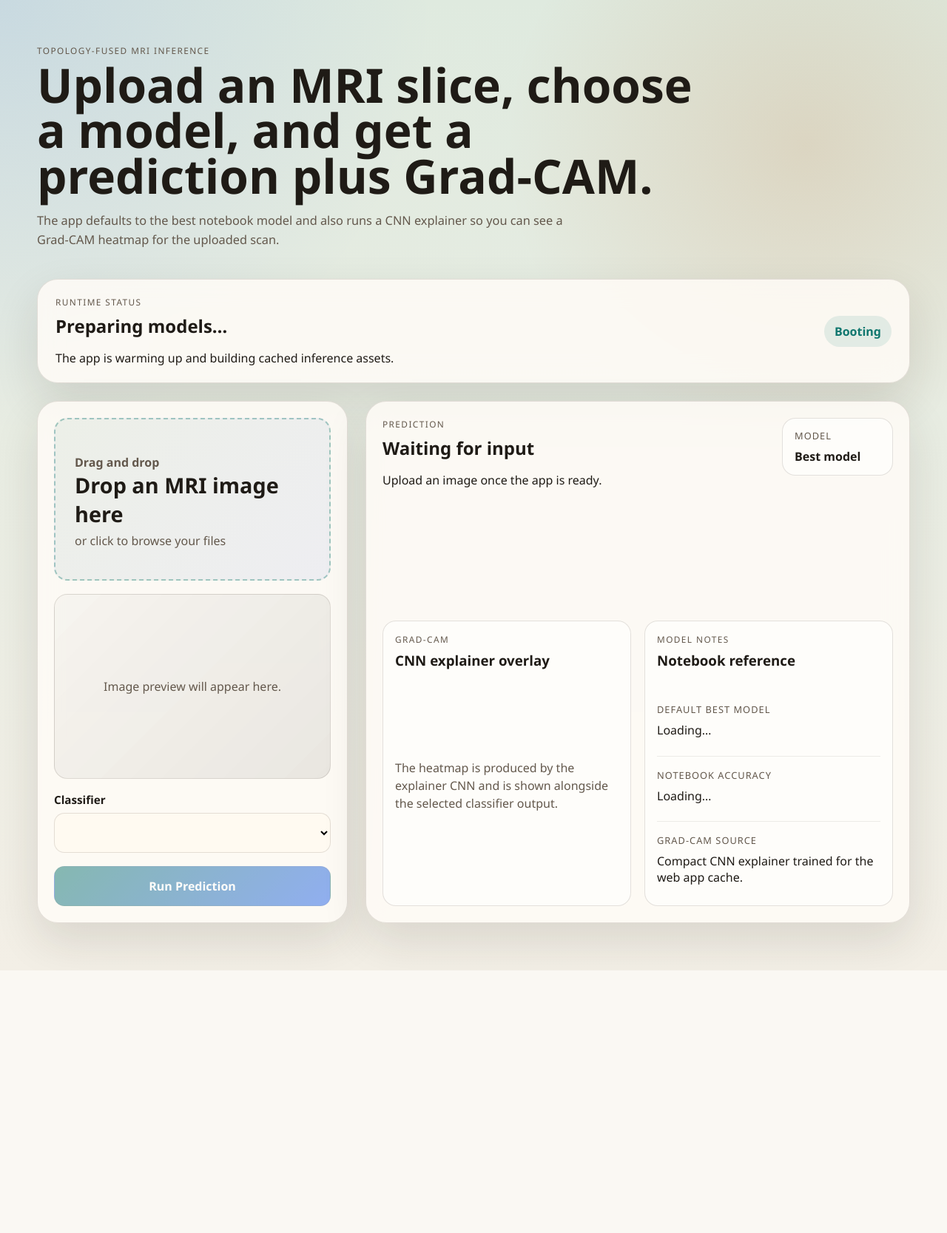
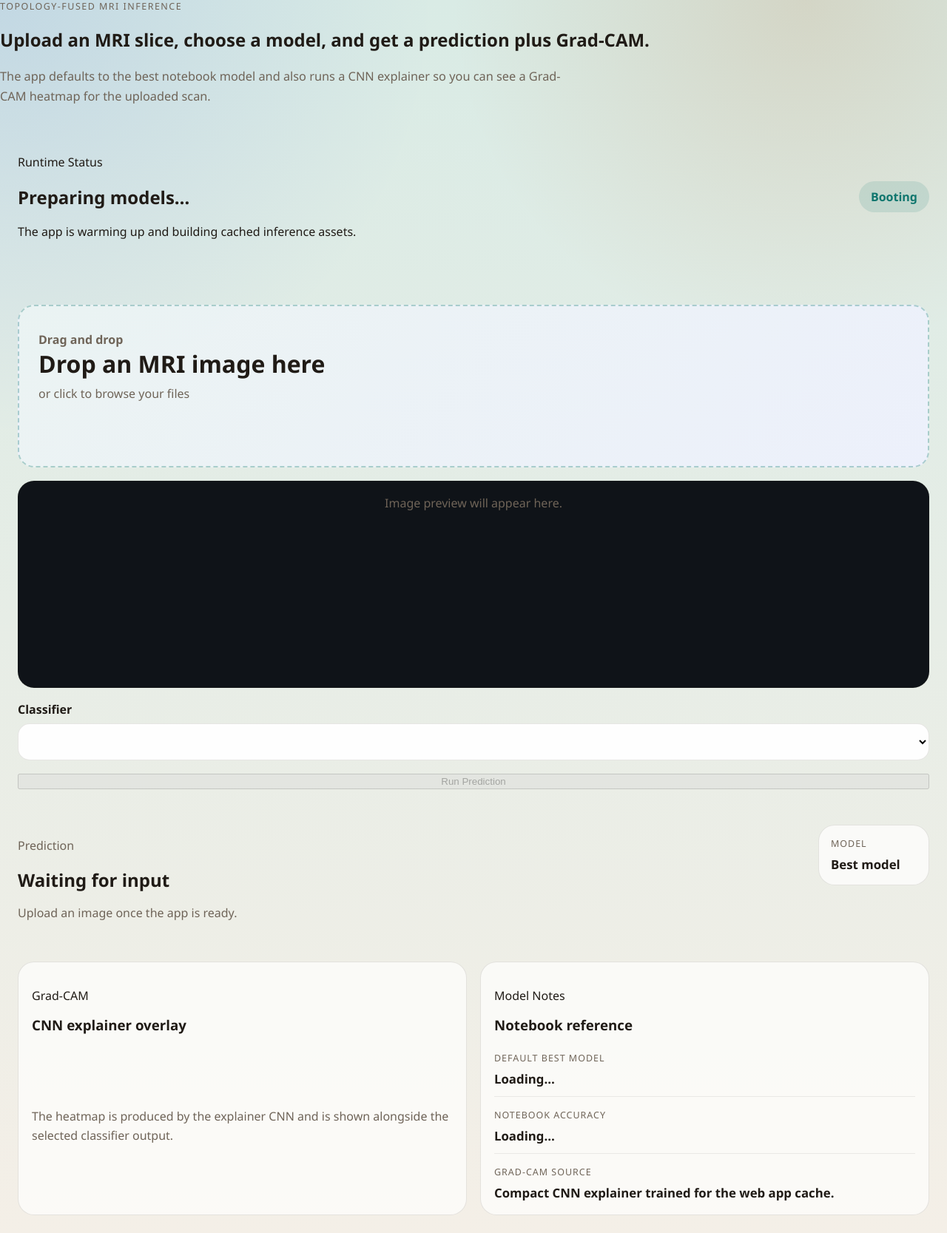
Before and after one commit to sairam3824/BrainTumor, a Flask app: template brain_tumor_web/templates/index.html in a window 1280 px wide. Shown: the whole page at 74% size. Before the commit the page ends 1312 px from the top, so only its background shows below. Run offline with Flask 3, Linux system fonts and the light colour scheme; the template is opened without the code that fills it, so the values that code supplies are empty.

Commit message:
Update UI styling

```diff
--- a/brain_tumor_web/static/styles.css
+++ b/brain_tumor_web/static/styles.css
@@ -1,17 +1,20 @@
 :root {
-  --bg: #f3efe6;
-  --bg-accent: #dfeadf;
-  --panel: rgba(255, 252, 247, 0.84);
-  --panel-strong: rgba(255, 250, 242, 0.96);
-  --line: rgba(67, 54, 39, 0.14);
-  --text: #1f1b16;
-  --muted: #63584c;
+  --bg: #f4efe7;
+  --bg-2: #d9ebe5;
+  --surface: rgba(255, 252, 247, 0.88);
+  --surface-strong: rgba(255, 255, 255, 0.94);
+  --surface-soft: rgba(255, 255, 255, 0.68);
+  --text: #201b16;
+  --muted: #6f6458;
+  --line: rgba(62, 49, 36, 0.12);
   --accent: #0f766e;
-  --accent-2: #b45309;
-  --accent-3: #2563eb;
-  --shadow: 0 24px 60px rgba(44, 34, 24, 0.12);
-  --radius-lg: 28px;
-  --radius-md: 18px;
+  --accent-2: #1d4ed8;
+  --accent-3: #b45309;
+  --danger: #b42318;
+  --shadow: 0 24px 60px rgba(36, 28, 20, 0.12);
+  --radius-xl: 32px;
+  --radius-lg: 22px;
+  --radius-md: 16px;
   --radius-sm: 12px;
   --font-display: "Avenir Next", "Segoe UI", sans-serif;
   --font-body: "IBM Plex Sans", "Segoe UI", sans-serif;
@@ -21,15 +24,24 @@
   box-sizing: border-box;
 }
 
+[hidden] {
+  display: none !important;
+}
+
 body {
   margin: 0;
   min-height: 100vh;
   color: var(--text);
   font-family: var(--font-body);
   background:
-    radial-gradient(circle at top left, rgba(37, 99, 235, 0.12), transparent 32%),
-    radial-gradient(circle at 85% 15%, rgba(180, 83, 9, 0.14), transparent 26%),
-    linear-gradient(180deg, var(--bg-accent), var(--bg));
+    radial-gradient(circle at top left, rgba(29, 78, 216, 0.12), transparent 28%),
+    radial-gradient(circle at 85% 0%, rgba(180, 83, 9, 0.14), transparent 24%),
+    linear-gradient(180deg, var(--bg-2), var(--bg));
+}
+
+a {
+  color: inherit;
+  text-decoration: none;
 }
 
 img {
@@ -37,168 +49,422 @@ img {
   display: block;
 }
 
-.shell {
-  width: min(1180px, calc(100vw - 32px));
+.page-shell {
+  width: min(1200px, calc(100vw - 32px));
   margin: 0 auto;
-  padding: 40px 0 64px;
+  padding: 28px 0 56px;
+}
+
+.site-header {
+  display: flex;
+  align-items: center;
+  justify-content: space-between;
+  gap: 24px;
+  margin-bottom: 28px;
+}
+
+.brand {
+  display: flex;
+  align-items: center;
+  gap: 14px;
+}
+
+
+.brand-copy {
+  display: block;
+  padding: 10px 20px;
+  background: white;
+  border-radius: 999px;
+  box-shadow: 0 10px 20px rgba(25, 19, 13, 0.08);
+  border: 1px solid var(--line);
+}
+
+.brand-copy strong,
+.brand-copy small {
+  display: block;
+  line-height: 1.2;
+}
+
+.brand-copy small {
+  color: var(--muted);
+  font-size: 0.75rem;
+}
+
+.site-nav {
+  display: flex;
+  align-items: center;
+  gap: 10px;
+  padding: 8px;
+  border-radius: 999px;
+  background: rgba(255, 255, 255, 0.5);
+  border: 1px solid var(--line);
+}
+
+.site-nav a {
+  padding: 10px 16px;
+  border-radius: 999px;
+  color: var(--muted);
+  font-weight: 700;
+}
+
+.site-nav a.is-active {
+  background: white;
+  color: var(--text);
+  box-shadow: 0 10px 20px rgba(25, 19, 13, 0.08);
+}
+
+.glass-card {
+  border-radius: var(--radius-xl);
+  border: 1px solid var(--line);
+  background: var(--surface);
+  box-shadow: var(--shadow);
+  backdrop-filter: blur(16px);
+}
+
+.eyebrow,
+.card-label {
+  margin: 0 0 8px;
+  color: var(--muted);
+  font-size: 0.78rem;
+  text-transform: uppercase;
+  letter-spacing: 0.12em;
 }
 
 .hero {
-  padding: 20px 0 24px;
+  margin-bottom: 24px;
 }
 
-.eyebrow,
-.panel-label {
-  margin: 0 0 8px;
-  text-transform: uppercase;
-  letter-spacing: 0.12em;
-  font-size: 0.74rem;
-  color: var(--muted);
+.hero-grid {
+  display: grid;
+  grid-template-columns: minmax(0, 1.45fr) minmax(300px, 0.8fr);
+  gap: 24px;
+  align-items: stretch;
 }
 
-.hero h1 {
+.hero-copy h1,
+.status-panel h1,
+.page-heading h1,
+.report-hero h1 {
   margin: 0;
-  max-width: 900px;
   font-family: var(--font-display);
-  font-size: clamp(2.25rem, 5vw, 4.4rem);
+  font-size: clamp(2.2rem, 5vw, 4.4rem);
   line-height: 0.96;
 }
 
 .lede {
-  max-width: 720px;
+  max-width: 760px;
+  color: var(--muted);
   font-size: 1.02rem;
-  line-height: 1.6;
+  line-height: 1.65;
+}
+
+.hero-actions,
+.action-row,
+.report-actions {
+  display: flex;
+  flex-wrap: wrap;
+  gap: 12px;
+  margin-top: 24px;
+}
+
+.action-row--utility {
+  align-items: center;
+  justify-content: space-between;
+  padding: 14px 16px;
+  border-radius: var(--radius-lg);
+  background: rgba(255, 255, 255, 0.58);
+  border: 1px solid rgba(40, 30, 22, 0.08);
+}
+
+.utility-note {
+  margin: 0;
+  max-width: 420px;
+  color: var(--muted);
+  line-height: 1.5;
+}
+
+.button {
+  display: inline-flex;
+  align-items: center;
+  justify-content: center;
+  gap: 8px;
+  min-height: 48px;
+  padding: 0 20px;
+  border-radius: 999px;
+  border: 1px solid transparent;
+  font-weight: 800;
+  transition: transform 160ms ease, box-shadow 160ms ease, opacity 160ms ease;
+}
+
+.button:hover {
+  transform: translateY(-1px);
+}
+
+.button-primary {
+  background: linear-gradient(135deg, var(--accent), var(--accent-2));
+  color: white;
+}
+
+.button-secondary {
+  background: rgba(255, 255, 255, 0.82);
+  border-color: var(--line);
+}
+
+.button-ghost {
+  background: transparent;
+  border-color: var(--line);
+}
+
+.button-utility {
+  min-height: 44px;
+  padding: 0 18px;
+  background: white;
+  border-color: rgba(40, 30, 22, 0.1);
+  box-shadow: 0 10px 24px rgba(30, 22, 15, 0.06);
+}
+
+.button-utility:hover {
+  box-shadow: 0 14px 28px rgba(30, 22, 15, 0.1);
+}
+
+.button-block {
+  width: 100%;
+}
+
+.button.is-disabled,
+.button[aria-disabled="true"] {
+  pointer-events: none;
+  opacity: 0.55;
+}
+
+.hero-summary,
+.feature-card,
+.callout,
+.status-panel,
+.input-panel,
+.output-panel,
+.report-card,
+.history-card,
+.page-heading,
+.empty-state {
+  padding: 24px;
+}
+
+.stat-list,
+.notes,
+.summary-grid {
+  margin: 0;
+  padding: 0;
+  list-style: none;
+}
+
+.stat-list li,
+.summary-grid div {
+  display: flex;
+  justify-content: space-between;
+  gap: 18px;
+  padding: 14px 0;
+  border-bottom: 1px solid rgba(40, 30, 22, 0.08);
+}
+
+.stat-list li:last-child,
+.summary-grid div:last-child {
+  border-bottom: 0;
+}
+
+.inline-link {
+  display: inline-block;
+  margin-top: 18px;
+  font-weight: 800;
+  color: var(--accent-2);
+}
+
+.muted-note {
   color: var(--muted);
 }
 
-.panel {
-  border: 1px solid var(--line);
-  border-radius: var(--radius-lg);
-  background: var(--panel);
-  box-shadow: var(--shadow);
-  backdrop-filter: blur(16px);
+.feature-grid {
+  display: grid;
+  grid-template-columns: repeat(4, minmax(0, 1fr));
+  gap: 18px;
+  margin-bottom: 24px;
 }
 
-.status-panel {
+.feature-card h2,
+.callout h2,
+.empty-state h2,
+.viz-head h3,
+.results-header h2,
+.history-card__body h2 {
+  margin: 0 0 10px;
+  font-family: var(--font-display);
+}
+
+.feature-card p,
+.callout p,
+.empty-state p,
+.viz-note,
+.report-note,
+.history-card__body p,
+.results-header p {
+  color: var(--muted);
+  line-height: 1.6;
+}
+
+.callout {
+  display: flex;
+  justify-content: space-between;
+  gap: 24px;
+  align-items: center;
+}
+
+.command-block {
+  margin: 0;
+  padding: 16px 18px;
+  border-radius: var(--radius-lg);
+  background: rgba(21, 26, 34, 0.94);
+  color: #e2f3ff;
+  overflow-x: auto;
+}
+
+.status-panel,
+.page-heading,
+.report-hero {
   display: flex;
   align-items: center;
   justify-content: space-between;
-  gap: 18px;
-  padding: 22px 24px;
+  gap: 24px;
   margin-bottom: 24px;
 }
 
-.status-panel h2,
-.results-header h2,
-.viz-head h3 {
-  margin: 0;
-  font-family: var(--font-display);
-}
-
-.status-panel p:last-child,
-.results-header p:last-child {
-  margin-bottom: 0;
+.status-side {
+  min-width: 220px;
+  display: grid;
+  justify-items: end;
+  gap: 12px;
 }
 
 .status-pill {
-  padding: 10px 14px;
+  display: inline-flex;
+  align-items: center;
+  min-height: 42px;
+  padding: 0 16px;
   border-radius: 999px;
-  background: rgba(15, 118, 110, 0.1);
+  background: rgba(15, 118, 110, 0.12);
   color: var(--accent);
-  font-weight: 700;
+  font-weight: 800;
 }
 
-.workspace {
+.progress-stack {
+  width: min(220px, 100%);
   display: grid;
-  grid-template-columns: minmax(320px, 420px) minmax(0, 1fr);
+  gap: 8px;
+}
+
+.progress-track {
+  height: 10px;
+  border-radius: 999px;
+  background: rgba(31, 27, 22, 0.08);
+  overflow: hidden;
+}
+
+.progress-fill {
+  display: block;
+  height: 100%;
+  border-radius: inherit;
+  background: linear-gradient(90deg, var(--accent), var(--accent-3));
+}
+
+.workspace-grid,
+.report-grid {
+  display: grid;
   gap: 24px;
+}
+
+.workspace-grid {
+  grid-template-columns: minmax(320px, 400px) minmax(0, 1fr);
+}
+
+.report-grid {
+  grid-template-columns: repeat(2, minmax(0, 1fr));
+  margin-bottom: 24px;
+}
+
+.report-grid-wide {
+  grid-template-columns: 1fr 1fr;
 }
 
 .input-panel,
 .output-panel {
-  padding: 22px;
-}
-
-.input-panel {
   display: grid;
   gap: 18px;
 }
 
 .dropzone {
-  position: relative;
   min-height: 220px;
   padding: 26px;
-  border: 2px dashed rgba(15, 118, 110, 0.35);
-  border-radius: var(--radius-md);
+  border: 2px dashed rgba(15, 118, 110, 0.3);
+  border-radius: var(--radius-lg);
   background:
-    linear-gradient(135deg, rgba(15, 118, 110, 0.08), rgba(37, 99, 235, 0.08)),
-    var(--panel-strong);
+    linear-gradient(135deg, rgba(15, 118, 110, 0.08), rgba(29, 78, 216, 0.08)),
+    var(--surface-strong);
   cursor: pointer;
-  transition: transform 160ms ease, border-color 160ms ease, box-shadow 160ms ease;
+  transition: transform 160ms ease, box-shadow 160ms ease, border-color 160ms ease;
 }
 
 .dropzone:hover,
 .dropzone:focus-visible,
 .dropzone.is-dragover {
   transform: translateY(-2px);
-  border-color: rgba(37, 99, 235, 0.5);
-  box-shadow: 0 18px 40px rgba(37, 99, 235, 0.12);
+  border-color: rgba(29, 78, 216, 0.48);
+  box-shadow: 0 18px 36px rgba(29, 78, 216, 0.1);
   outline: none;
-}
-
-.drop-copy {
-  display: grid;
-  align-content: center;
-  min-height: 164px;
 }
 
 .drop-copy h2 {
   margin: 0;
   font-family: var(--font-display);
-  font-size: 1.8rem;
+  font-size: 2rem;
 }
 
 .drop-copy p {
-  margin: 6px 0 0;
+  margin: 8px 0 0;
   color: var(--muted);
 }
 
 .drop-kicker {
-  font-weight: 700;
   color: var(--accent);
+  font-weight: 800;
 }
 
-.preview-wrap {
-  display: grid;
+.preview-frame,
+.viz-card img,
+.report-image,
+.history-card__media img {
+  border-radius: var(--radius-lg);
+  border: 1px solid var(--line);
+  background: #0f1318;
 }
 
 .preview-frame {
   position: relative;
-  min-height: 250px;
-  border-radius: var(--radius-md);
+  min-height: 280px;
   overflow: hidden;
-  border: 1px solid var(--line);
-  background: linear-gradient(135deg, rgba(0, 0, 0, 0.02), rgba(0, 0, 0, 0.08));
-}
-
-.preview-frame img,
-.viz-card img {
-  width: 100%;
-  height: 100%;
-  object-fit: contain;
-  background: #101418;
 }
 
 .preview-frame img,
 #gradcam-image {
   display: none;
+  width: 100%;
+  height: 100%;
+  object-fit: contain;
 }
 
-.preview-empty {
-  position: absolute;
-  inset: 0;
+.preview-empty,
+.viz-empty {
   display: grid;
   place-items: center;
+  min-height: 100%;
   padding: 18px;
   color: var(--muted);
   text-align: center;
@@ -210,74 +476,51 @@ img {
 }
 
 .field span {
-  font-size: 0.95rem;
-  font-weight: 700;
-}
-
-.field select,
-.predict-button {
-  width: 100%;
-  border-radius: 14px;
-  border: 1px solid var(--line);
-  font: inherit;
+  font-weight: 800;
 }
 
 .field select {
-  padding: 14px 16px;
-  background: var(--panel-strong);
-}
-
-.predict-button {
-  padding: 15px 18px;
-  background: linear-gradient(135deg, var(--accent), var(--accent-3));
-  color: white;
-  font-weight: 800;
-  cursor: pointer;
-  transition: transform 160ms ease, opacity 160ms ease;
-}
-
-.predict-button:hover:not(:disabled) {
-  transform: translateY(-1px);
-}
-
-.predict-button:disabled {
-  opacity: 0.5;
-  cursor: not-allowed;
-}
-
-.output-panel {
-  display: grid;
-  gap: 22px;
+  width: 100%;
+  min-height: 50px;
+  border-radius: var(--radius-md);
+  border: 1px solid var(--line);
+  background: var(--surface-strong);
+  padding: 0 14px;
+  font: inherit;
 }
 
 .results-header {
   display: flex;
-  align-items: flex-start;
   justify-content: space-between;
-  gap: 20px;
+  gap: 18px;
+  align-items: start;
 }
 
 .meta-card {
   min-width: 150px;
-  padding: 14px 16px;
-  border-radius: var(--radius-md);
-  background: rgba(255, 255, 255, 0.58);
+  padding: 16px;
+  border-radius: var(--radius-lg);
+  background: rgba(255, 255, 255, 0.72);
   border: 1px solid var(--line);
 }
 
 .meta-card span,
-.notes dt {
+.notes dt,
+.summary-grid dt {
   display: block;
   color: var(--muted);
-  font-size: 0.8rem;
   text-transform: uppercase;
   letter-spacing: 0.08em;
+  font-size: 0.78rem;
 }
 
-.meta-card strong {
+.meta-card strong,
+.notes dd,
+.summary-grid dd {
   display: block;
-  margin-top: 8px;
-  font-size: 1rem;
+  margin: 8px 0 0;
+  font-size: 1.05rem;
+  font-weight: 700;
 }
 
 .scores {
@@ -287,7 +530,7 @@ img {
 
 .score-row {
   display: grid;
-  grid-template-columns: 110px 1fr 68px;
+  grid-template-columns: 118px 1fr 70px;
   align-items: center;
   gap: 12px;
 }
@@ -297,7 +540,6 @@ img {
 }
 
 .score-bar {
-  position: relative;
   height: 12px;
   border-radius: 999px;
   overflow: hidden;
@@ -323,68 +565,151 @@ img {
 
 .viz-card {
   display: grid;
-  gap: 12px;
-  padding: 16px;
-  border-radius: var(--radius-md);
+  gap: 14px;
+  padding: 18px;
+  border-radius: var(--radius-lg);
+  background: var(--surface-soft);
   border: 1px solid var(--line);
-  background: rgba(255, 255, 255, 0.52);
 }
 
-.viz-card img {
-  min-height: 300px;
-  border-radius: 14px;
+.viz-card--full {
+  margin-top: 4px;
 }
 
-.viz-note {
-  margin: 0;
-  color: var(--muted);
-  line-height: 1.5;
+.viz-card img,
+.report-image {
+  width: 100%;
+  min-height: 300px;
+  object-fit: contain;
 }
 
 .notes {
-  margin: 0;
   display: grid;
   gap: 16px;
 }
 
 .notes div {
   padding-bottom: 12px;
-  border-bottom: 1px solid rgba(31, 27, 22, 0.08);
+  border-bottom: 1px solid rgba(40, 30, 22, 0.08);
 }
 
 .notes div:last-child {
+  border-bottom: 0;
   padding-bottom: 0;
-  border-bottom: 0;
 }
 
-.notes dd {
-  margin: 8px 0 0;
-  font-size: 1rem;
+.empty-state {
+  text-align: center;
 }
 
-@media (max-width: 980px) {
-  .workspace {
+.report-image {
+  max-height: 420px;
+}
+
+.history-list {
+  display: grid;
+  gap: 18px;
+}
+
+.history-card {
+  display: grid;
+  grid-template-columns: 140px minmax(0, 1fr);
+  gap: 18px;
+  align-items: center;
+}
+
+.history-media-grid {
+  display: grid;
+  grid-template-columns: repeat(2, minmax(0, 1fr));
+  gap: 10px;
+}
+
+.history-media-tile {
+  margin: 0;
+}
+
+.history-media-tile a {
+  display: block;
+  border-radius: inherit;
+}
+
+.history-media-tile a:hover img {
+  transform: scale(1.03);
+}
+
+.history-media-tile figcaption {
+  margin-top: 6px;
+  color: var(--muted);
+  font-size: 0.78rem;
+  text-align: center;
+  text-transform: uppercase;
+  letter-spacing: 0.08em;
+}
+
+.history-card__media img {
+  width: 100%;
+  height: 120px;
+  object-fit: cover;
+  transition: transform 160ms ease;
+}
+
+.simple-message-page {
+  padding-top: 80px;
+}
+
+@media (max-width: 1024px) {
+  .hero-grid,
+  .workspace-grid,
+  .report-grid,
+  .feature-grid,
+  .viz-grid {
     grid-template-columns: 1fr;
   }
 
-  .viz-grid {
-    grid-template-columns: 1fr;
-  }
-}
-
-@media (max-width: 640px) {
-  .shell {
-    width: min(100vw - 18px, 1180px);
-    padding: 18px 0 28px;
-  }
-
+  .callout,
   .status-panel,
-  .results-header {
+  .page-heading,
+  .report-hero,
+  .site-header {
     flex-direction: column;
     align-items: stretch;
   }
 
-  .score-row {
-    grid-template-columns: 86px 1fr 56px;
+  .status-side {
+    justify-items: stretch;
+  }
+
+  .action-row--utility {
+    align-items: stretch;
   }
 }
+
+@media (max-width: 700px) {
+  .page-shell {
+    width: min(100vw - 18px, 1200px);
+    padding-top: 18px;
+  }
+
+  .site-nav {
+    width: 100%;
+    justify-content: space-between;
+    overflow-x: auto;
+  }
+
+  .history-card {
+    grid-template-columns: 1fr;
+  }
+
+  .history-media-grid {
+    grid-template-columns: 1fr 1fr;
+  }
+
+  .history-card__media img {
+    width: 100%;
+    height: 180px;
+  }
+
+  .score-row {
+    grid-template-columns: 90px 1fr 62px;
+  }
+}
```
